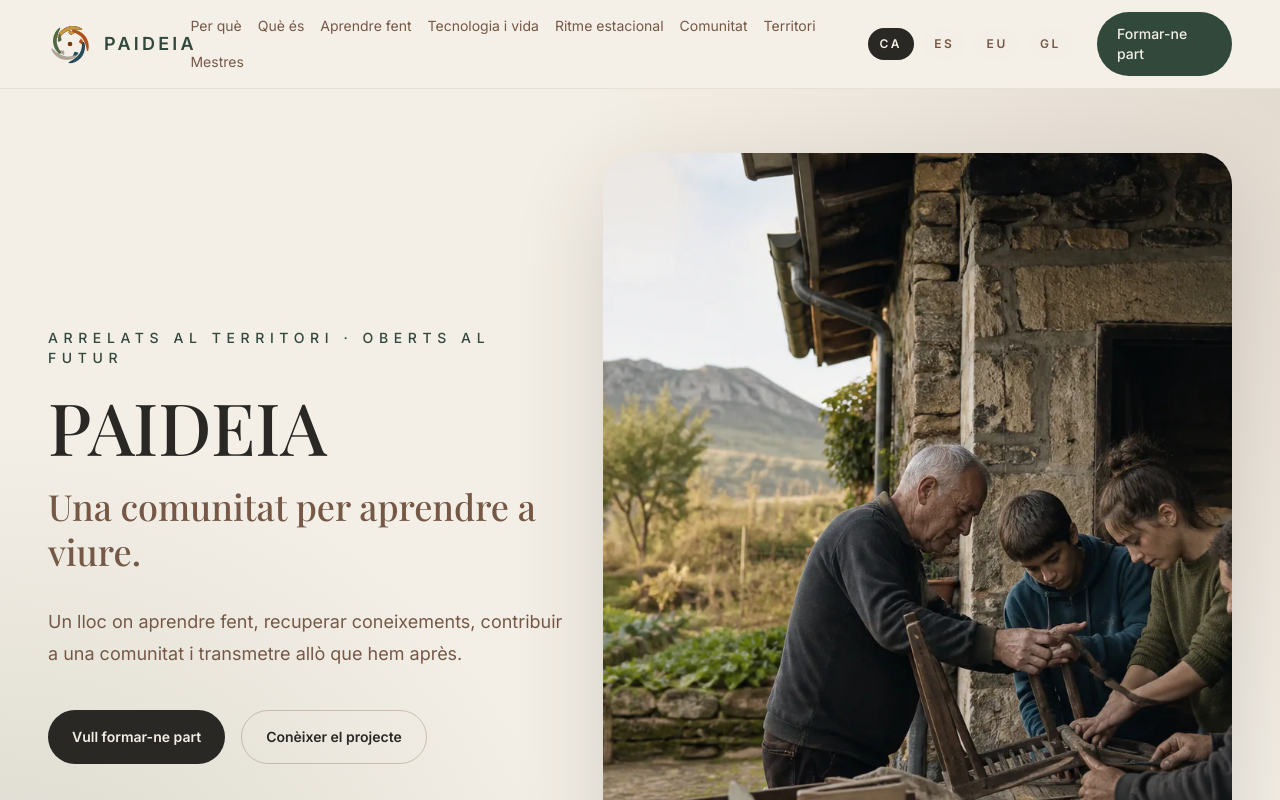
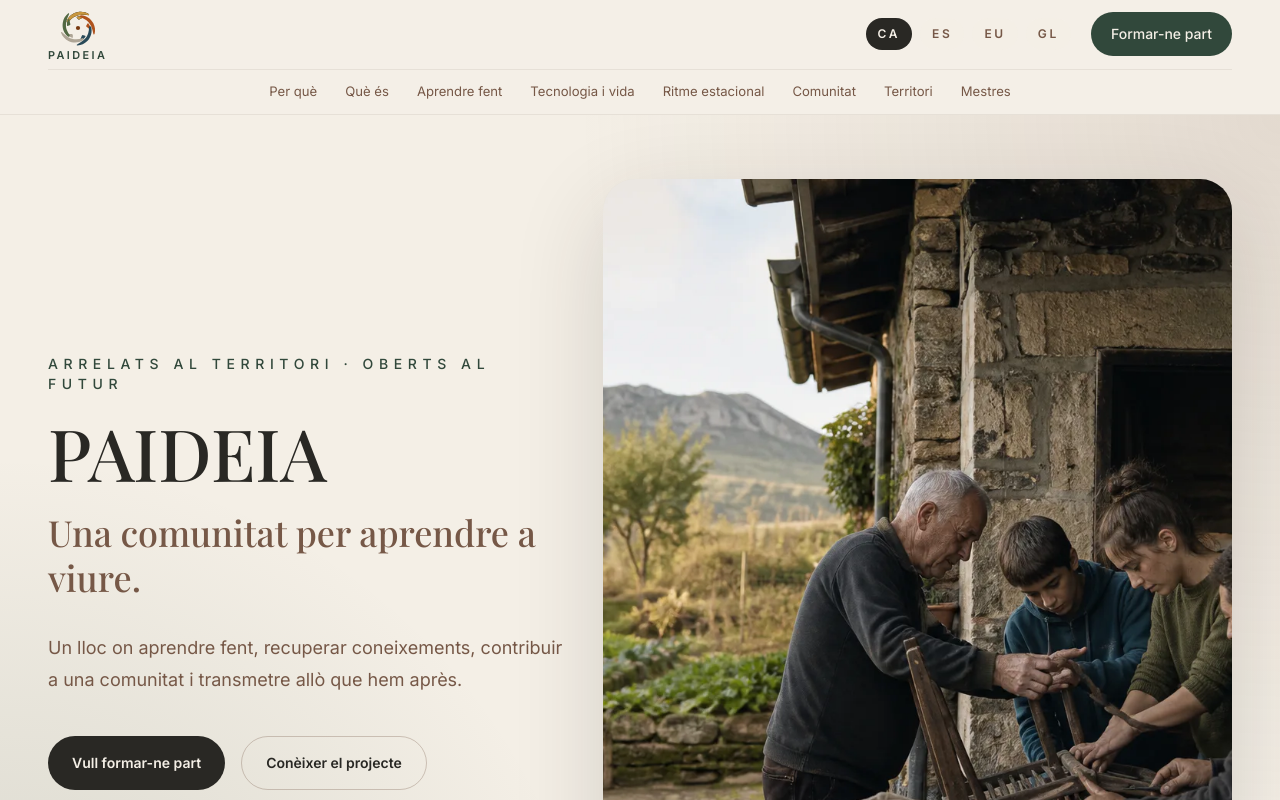
Before and after one commit to HectorPelicanoAH/paideia, a React (Vite) app: page / in a window 1280 px wide. Shown: the top 800 px of the page. Built offline with nearby package versions, Linux system fonts and the light colour scheme.

Commit message:
Reorganiza la cabecera de PAIDEIA

```diff
--- a/src/components/Header.tsx
+++ b/src/components/Header.tsx
@@ -13,15 +13,16 @@ export default function Header() {
 
   return (
     <header className="sticky top-0 z-50 border-b border-stone/20 bg-cream/95 backdrop-blur-xl">
-      <div className="mx-auto flex max-w-7xl items-center justify-between px-5 py-3 sm:px-8 lg:px-12">
+      <div className="mx-auto max-w-7xl px-5 sm:px-8 lg:px-12">
+        <div className="flex min-h-16 items-center justify-between py-2">
         {/* Logo */}
         <a
           href="#top"
-          className="flex items-center gap-3 text-lg font-semibold tracking-[0.18em] text-green"
+          className="flex flex-col items-center gap-0.5 text-[.68rem] font-semibold leading-none tracking-[0.22em] text-green"
           aria-label="PAIDEIA"
           onClick={() => setIsOpen(false)}
         >
-          <img src="/paideia/brand/paideia-mark.svg" alt="" width="46" height="46" className="h-11 w-11" />
+          <img src="/paideia/brand/paideia-mark.svg" alt="" width="42" height="42" className="h-10 w-10" />
           <span>PAIDEIA</span>
         </a>
 
@@ -41,23 +42,7 @@ export default function Header() {
           {isOpen ? '×' : content.header.menuLabel}
         </button>
 
-        {/* Desktop navigation */}
-        <div className="hidden items-center gap-6 md:flex">
-          <nav aria-label={content.footer.linksLabel}>
-            <ul className="flex flex-wrap items-center gap-4 text-sm text-earth">
-              {content.header.nav.slice(0, 8).map((item) => (
-                <li key={item.href}>
-                  <a
-                    className="transition-colors hover:text-green focus-visible:text-green"
-                    href={item.href}
-                  >
-                    {item.label}
-                  </a>
-                </li>
-              ))}
-            </ul>
-          </nav>
-
+        <div className="hidden items-center gap-5 md:flex">
           {/* Desktop language selector */}
           <div
             className="flex items-center gap-2"
@@ -95,6 +80,20 @@ export default function Header() {
             {content.header.participateLabel}
           </a>
         </div>
+        </div>
+
+        {/* Desktop navigation */}
+        <nav className="hidden border-t border-stone/20 md:block" aria-label={content.footer.linksLabel}>
+          <ul className="flex items-center justify-center gap-5 overflow-x-auto py-3 text-[.82rem] text-earth lg:gap-7">
+            {content.header.nav.slice(0, 8).map((item) => (
+              <li key={item.href} className="shrink-0">
+                <a className="transition-colors hover:text-green focus-visible:text-green" href={item.href}>
+                  {item.label}
+                </a>
+              </li>
+            ))}
+          </ul>
+        </nav>
       </div>
 
       {/* Mobile navigation */}
@@ -104,9 +103,9 @@ export default function Header() {
           className="
             fixed
             inset-x-0
-            top-[69px]
+            top-[65px]
             z-40
-            max-h-[calc(100dvh-69px)]
+            max-h-[calc(100dvh-65px)]
             overflow-y-auto
             overscroll-contain
             border-t
```
